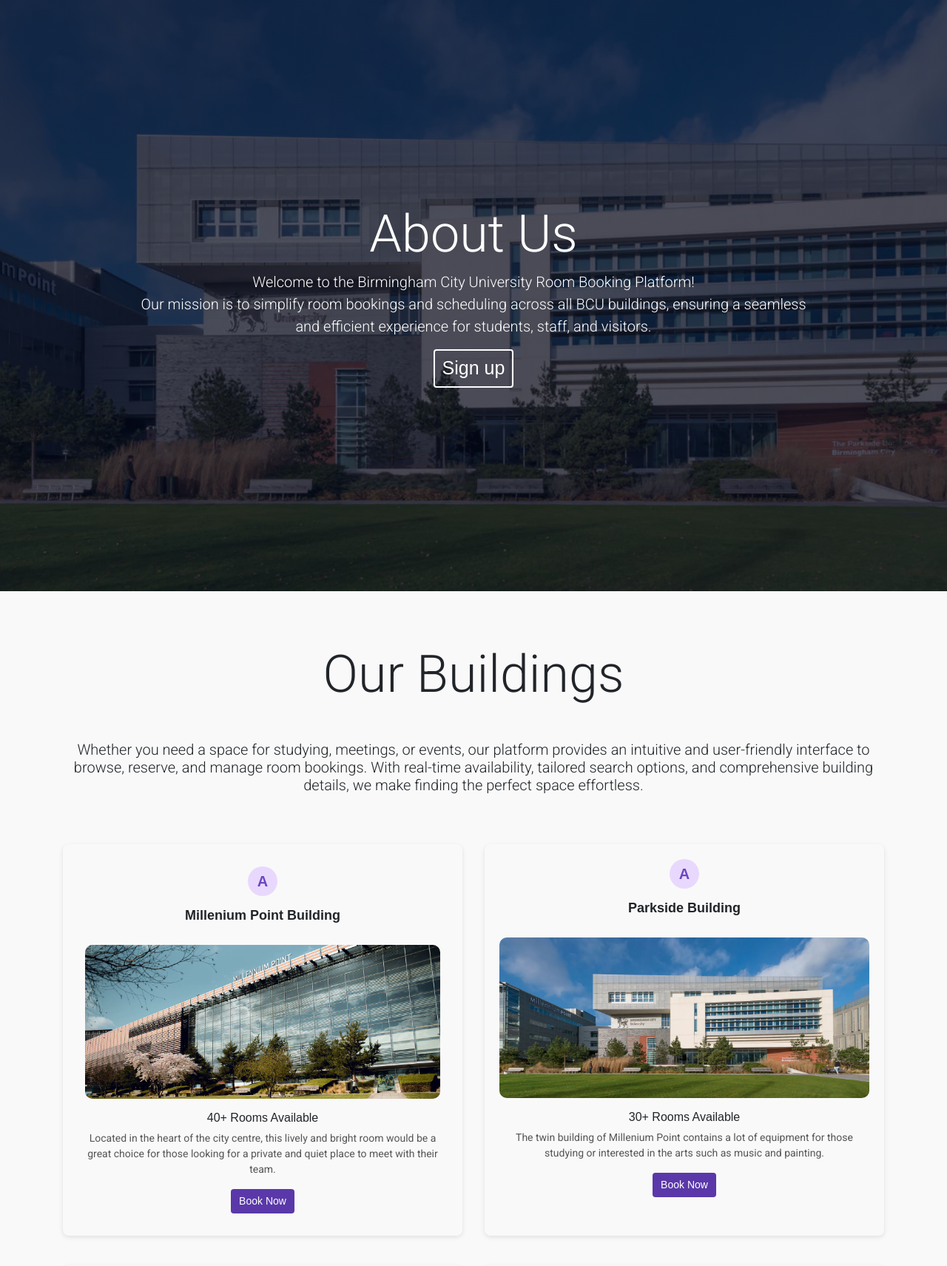
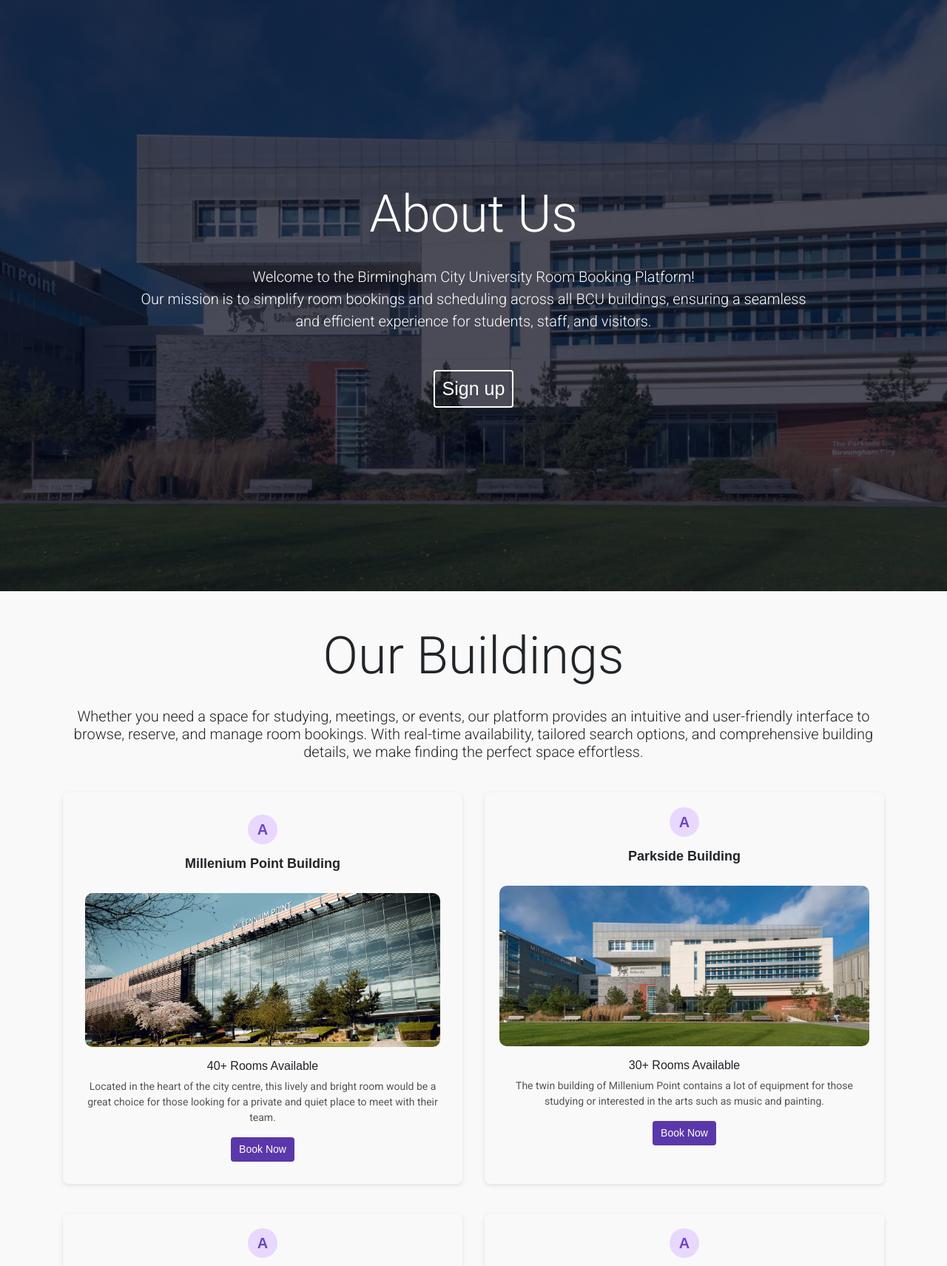
Before and after one commit to UmaeerH/DIG5127, a PHP site: page /AboutUs.php in a window 1280 px wide. Shown: the part 171-1882 px from the top of the page at 74% size. Run offline with PHP 8.4, Linux system fonts and the light colour scheme; a user stored in the database is signed in.

Commit message:
Moved inline & internal styling to main.css
Moved inline & internal styling to main.css along with fixing padding around cards.

```diff
--- a/AboutUs.php
+++ b/AboutUs.php
@@ -53,57 +53,18 @@ include "resources/html_construct.php";
         <div class="container d-flex flex-column justify-content-center align-items-center h-100">
             <h1 class="display-4">About Us</h1>
             <p class="lead">Welcome to the Birmingham City University Room Booking Platform! <br> Our mission is to simplify room bookings and scheduling across all BCU buildings, ensuring a seamless <br> and efficient experience for students, staff, and visitors.</p>
-            <style>
-                .btn-outline-custom {
-                    background-color: transparent;
-                    border: 2px solid #fff;
-                    color: #fff;
-                    font-size: 25px;
-                }
-            </style>
             <a href="SignUp.php" class="btn btn-outline-custom btn-lg au-slow-hover">Sign up</a>
         </div>
     </section>
-    <style>
-        .building-card {
-            border: none;
-        }
-
-        .building-card img {
-            border-radius: 10px;
-        }
-
-        .building-card .circle-icon {
-            width: 40px;
-            height: 40px;
-            background-color: #e9d8fd;
-            color: #6b46c1;
-            font-weight: bold;
-            display: flex;
-            align-items: center;
-            justify-content: center;
-            border-radius: 50%;
-            font-size: 20px;
-        }
-
-        .building-card .btn-primary {
-            background-color: #6b46c1;
-            border: none;
-        }
-
-        .building-card .btn-primary:hover {
-            background-color: #5a38a9;
-        }
-    </style>
 
 <!--Body-->
 <body>
-<div class="container" style="padding-bottom: 65px; padding-top: 70px;">
-        <div class="row" style="row-gap: 40px;">
+<div class="container">
+        <div class="row" class="au-column">
             <div class="container text-center">
                 <h1 class="display-4">Our Buildings</h1>
             </div>
-        <h1 class="lead text-center" style="padding-bottom:20px;"> Whether you need a space for studying, meetings, or events, our platform provides an intuitive and user-friendly
+        <h1 class="lead text-center"> Whether you need a space for studying, meetings, or events, our platform provides an intuitive and user-friendly
         interface to browse, reserve, and manage room bookings. With real-time availability, tailored search options,
         and comprehensive building details, we make finding the perfect space effortless.</h1>
             <!-- Millenium Point -->
@@ -115,12 +76,6 @@ include "resources/html_construct.php";
                         <img src="public_html/images/mp-exterior.jpeg" class="img-fluid my-3" alt="Millenium Point">
                         <h6>40+ Rooms Available</h6>
                         <p class="card-text">Located in the heart of the city centre, this lively and bright room would be a great choice for those looking for a private and quiet place to meet with their team.</p>
-                        <style>
-                            .btn-custom {
-                                background-color: #5a38a9;
-                                color: #ffffff;
-                            }
-                        </style>
                         <a href="BookRooms.php" class="btn btn-custom au-slow-hover">Book Now</a>
                     </div>
                 </div>
@@ -135,12 +90,6 @@ include "resources/html_construct.php";
                         <img src="public_html/images/parkside-gallery.jpeg" class="img-fluid my-3" alt="Parkside Building">
                         <h6>30+ Rooms Available</h6>
                         <p class="card-text">The twin building of Millenium Point contains a lot of equipment for those studying or interested in the arts such as music and painting.</p>
-                        <style>
-                            .btn-custom {
-                                background-color: #5a38a9;
-                                color: #ffffff;
-                            }
-                        </style>
                         <a href="BookRooms.php" class="btn btn-custom au-slow-hover">Book Now</a>
                     </div>
                 </div>
@@ -155,12 +104,6 @@ include "resources/html_construct.php";
                         <img src="public_html/images/curson-slider.jpeg" class="img-fluid my-3" alt="Curzon Building">
                         <h6>60+ Rooms Available</h6>
                         <p class="card-text">Located in the heart of the city centre, this lively and bright room would be a great choice for those looking for a private and quiet place to meet with their team.</p>
-                        <style>
-                            .btn-custom {
-                                background-color: #5a38a9;
-                                color: #ffffff;
-                            }
-                        </style>
                         <a href="BookRooms.php" class="btn btn-custom au-slow-hover">Book Now</a>
                     </div>
                 </div>
@@ -175,12 +118,6 @@ include "resources/html_construct.php";
                         <img src="public_html/images/steamhouse-exterior.jpeg" class="img-fluid my-3" alt="STEAMhouse Building">
                         <h6>50+ Rooms Available</h6>
                         <p class="card-text">Created with technology and innovation in mind, this cutting-edge building contains all the equipment a modern team would require to make the most out of their meetings.</p>
-                        <style>
-                            .btn-custom {
-                                background-color: #5a38a9;
-                                color: #ffffff;
-                            }
-                        </style>
                         <a href="BookRooms.php" class="btn btn-custom au-slow-hover">Book Now</a>
                     </div>
                 </div>
@@ -188,25 +125,13 @@ include "resources/html_construct.php";
         </div>
     </div>
 
-    <section class="bg-light" style="padding: 65px;">
+    <section class="bg-light">
         <div class="container text-center">
             <h1>Require space for studying, meetings or events?</h1>
             <p>We're here to support your academic and professional journey by providing a reliable and organized system that saves you time and keeps you focused on what matters most. </p>
-            <style>
-                .bg-light-custom {
-                    background-color: #e4cdff !important;
-                }
-            </style>
             <div class="card bg-light-custom text-black mt-4">
                 <div class="card-body">
                     <p>Contact OpenBook for further enquiries</p>
-                    <style>
-                    .btn-outline-custom {
-                        background-color: transparent;
-                        border: 2px solid #fff;
-                        color: #fff;
-                    }
-                    </style>
                     <a href="BookRooms.php" class="btn btn-outline-custom btn-lg au-slow-hover">Contact</a>
                 </div>
             </div>
--- a/public_html/style/main.css
+++ b/public_html/style/main.css
@@ -798,6 +798,9 @@ p {
 }
 
 /* Cards */
+.col-md-6 {
+    padding-bottom: 40px;
+}
 .au-building-card {
     border: none;
     padding: 10px;
@@ -840,3 +843,74 @@ p {
     color: #fff;
     border: 2px solid #fff;
 }
+
+/* Circle icon inside card */
+.building-card {
+    border: none;
+}
+
+.building-card img {
+    border-radius: 10px;
+}
+
+.building-card .circle-icon {
+    width: 40px;
+    height: 40px;
+    background-color: #e9d8fd;
+    color: #6b46c1;
+    font-weight: bold;
+    display: flex;
+    align-items: center;
+    justify-content: center;
+    border-radius: 50%;
+    font-size: 20px;
+}
+
+.building-card .btn-primary {
+    background-color: #6b46c1;
+    border: none;
+}
+
+.building-card .btn-primary:hover {
+    background-color: #5a38a9;
+}
+
+/* Body/Content */
+
+.btn-outline-custom {
+    background-color: transparent;
+    border: 2px solid #fff;
+    color: #fff;
+    font-size: 25px;
+}
+
+.btn-custom {
+    background-color: #5a38a9;
+    color: #ffffff;
+}
+
+.bg-light-custom {
+    background-color: #e4cdff !important;
+}
+
+.btn-outline-custom {
+    background-color: transparent;
+    border: 2px solid #fff;
+    color: #fff;
+}
+
+.bg-light {
+    padding-bottom: 65px; padding-top: 70px;
+}
+
+.lead {
+    padding-bottom: 35px;
+}
+
+.row {
+    padding-top: 45px;
+}
+
+.display-4 {
+    padding-bottom: 20px;
+}
```
